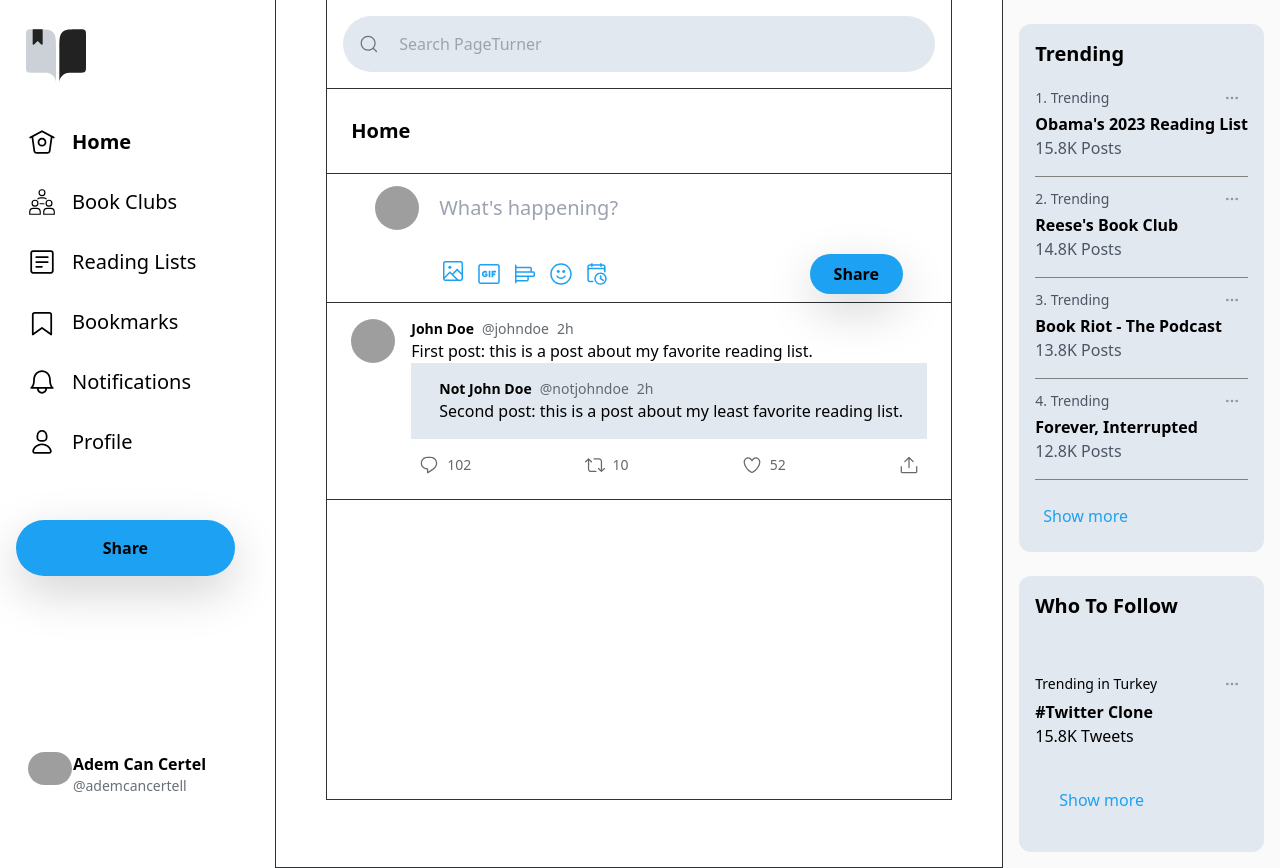
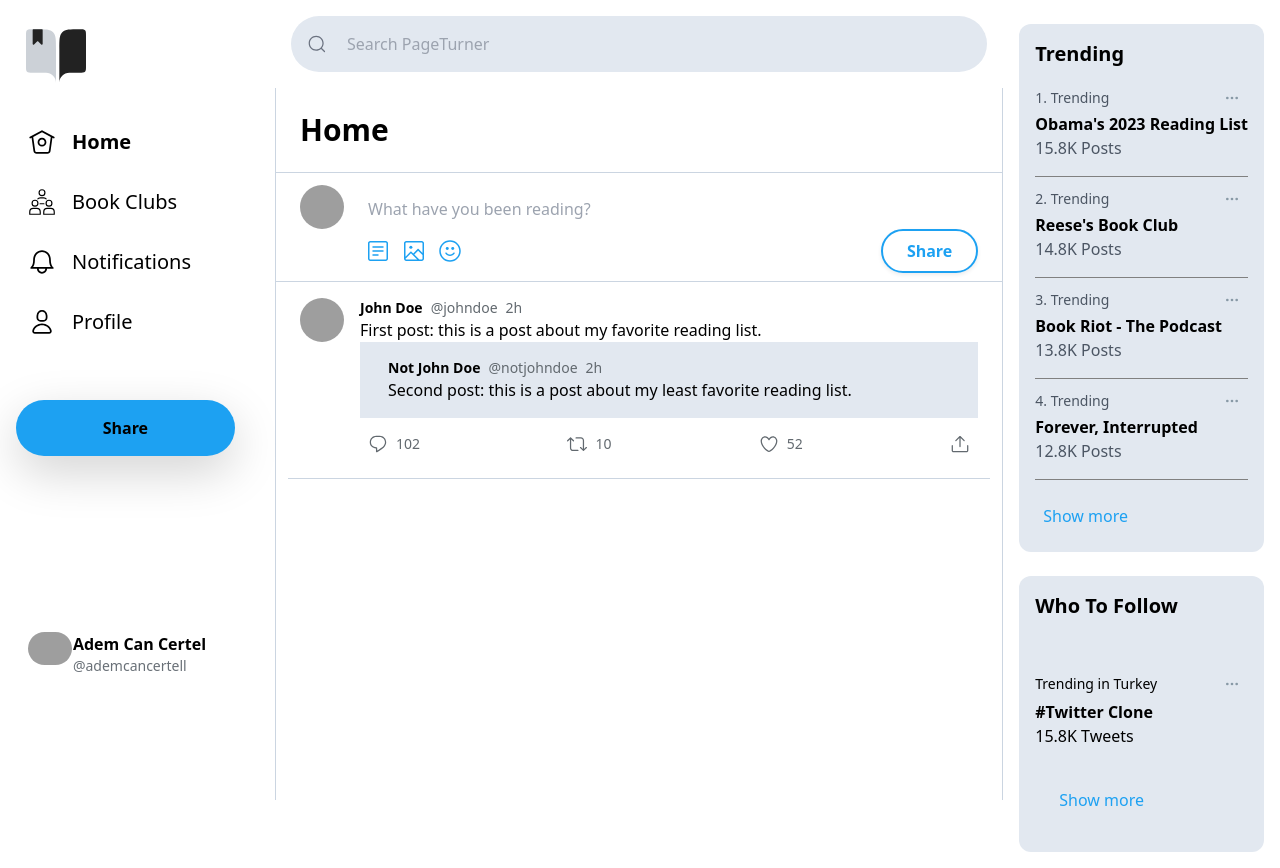
Before and after one commit to liam-prevelige/pageturner-frontend, a React (Create React App) app: page / in a window 1280 px wide. Built offline with nearby package versions, Linux system fonts and the light colour scheme; grey boxes are pictures that could not be loaded.

Commit message:
updated buttons, border colors, spacing for home page and profile

```diff
--- a/src/App.js
+++ b/src/App.js
@@ -31,9 +31,10 @@ const App = () => {
   //   window.location.reload();
   // };
   return (
-    <div className="min-h-screen mx-auto max-w-7xl flex">
+    <div className="bg-white">
+      <div className="min-h-screen mx-auto max-w-7xl flex bg-white">
         <SideBar/>
-      <main className="flex-1 flex flex-col border-r border-l border-b border-primary-container_border_color bg-white">
+        <main className="flex-1 flex flex-col bg-white">
           <Router>
             <Routes>
               <Route exact path="/" element={<HomePage />} />
@@ -70,6 +71,7 @@ const App = () => {
         </Navbar>
       </Router > */}
       </div>
+    </div>
   );
 };
 
--- a/src/assets/Icons.js
+++ b/src/assets/Icons.js
@@ -114,8 +114,11 @@ export const Search = () => {
 
 export const ListIcon = () => {
   return (
-    <Svg className="h-7 w-7 text-black">
-      <g><path d="M19.75 22H4.25C3.01 22 2 20.99 2 19.75V4.25C2 3.01 3.01 2 4.25 2h15.5C20.99 2 22 3.01 22 4.25v15.5c0 1.24-1.01 2.25-2.25 2.25zM4.25 3.5c-.414 0-.75.337-.75.75v15.5c0 .413.336.75.75.75h15.5c.414 0 .75-.337.75-.75V4.25c0-.413-.336-.75-.75-.75H4.25z"></path><path d="M17 8.64H7c-.414 0-.75-.337-.75-.75s.336-.75.75-.75h10c.414 0 .75.335.75.75s-.336.75-.75.75zm0 4.11H7c-.414 0-.75-.336-.75-.75s.336-.75.75-.75h10c.414 0 .75.336.75.75s-.336.75-.75.75zm-5 4.11H7c-.414 0-.75-.335-.75-.75s.336-.75.75-.75h5c.414 0 .75.337.75.75s-.336.75-.75.75z"></path></g>
+    <Svg className="h-6 w-6 text-primary-button">
+      <g>
+        <path d="M19.75 22H4.25C3.01 22 2 20.99 2 19.75V4.25C2 3.01 3.01 2 4.25 2h15.5C20.99 2 22 3.01 22 4.25v15.5c0 1.24-1.01 2.25-2.25 2.25zM4.25 3.5c-.414 0-.75.337-.75.75v15.5c0 .413.336.75.75.75h15.5c.414 0 .75-.337.75-.75V4.25c0-.413-.336-.75-.75-.75H4.25z"></path>
+        <path d="M17 8.64H7c-.414 0-.75-.337-.75-.75s.336-.75.75-.75h10c.414 0 .75.335.75.75s-.336.75-.75.75zm0 4.11H7c-.414 0-.75-.336-.75-.75s.336-.75.75-.75h10c.414 0 .75.336.75.75s-.336.75-.75.75zm-5 4.11H7c-.414 0-.75-.335-.75-.75s.336-.75.75-.75h5c.414 0 .75.337.75.75s-.336.75-.75.75z"></path>
+      </g>
     </Svg>
   );
 };
--- a/src/components/BackNav/BackNav.js
+++ b/src/components/BackNav/BackNav.js
@@ -8,7 +8,7 @@ export const BackNav = () => {
   return (
     <>
       <div className="flex flex-row m-2">
-        <button className="ml-3 mr-5" onClick={() => navigate(-1)}><FaArrowLeft/></button>
+        <button className="flex items-center justify-center ml-3 mr-3 h-9 w-9 justify-center rounded-full transform transition-colors duration-2 hover:bg-slate-300 cursor-pointer" onClick={() => navigate(-1)}><FaArrowLeft/></button>
         <div className="flex flex-col">
           <span className="text-base text-black font-bold mr-3">Adem Can Certel</span>
           <span className="text-sm text-slate-700 mr-3">10 posts</span>
--- a/src/components/HomePage/index.jsx
+++ b/src/components/HomePage/index.jsx
@@ -6,8 +6,8 @@ import {ThreadView} from '../ThreadView/ThreadView';
 export const HomePage = () => {
   return (
     <>
-      <div className="min-h-screen mx-auto max-w-7xl flex">
-        <main className="flex-1 flex flex-col border-r border-l border-b border-primary-container_border_color">
+      <div className="min-h-screen max-w-7xl flex">
+        <main className="flex-1 flex flex-col">
           <>
             <div className="flex items-center space-x-5 p-3 m-3 rounded-full bg-slate-200 text-black focus-within:ring-2 focus-within:ring-primary-button focus:ring-1">
               <Search />
@@ -15,17 +15,18 @@ export const HomePage = () => {
                 <input className="focus:outline-none bg-transparent w-full" type="text" placeholder="Search PageTurner"/>
               </div>
             </div>
-            <div style={{borderTop: '1px solid'}}></div>
-            <header className="sticky-top flex justify-between items-center p-4 border-b border-primary-container_border_color bg-white">
-              <span className="font-bold text-xl text-black">Home</span>
-              <div className="flex items-center justify-center w-9 h-9 rounded-full transform transition-colors duration-2 hover:bg-gray-700 hover:bg-opacity-70 cursor-pointer">
+            <div className="h-full border-r border-l border-slate-300">
+              <header className="sticky-top flex justify-between items-center p-4 border-b border-slate-300 bg-white">
+                <span className="font-bold text-3xl text-black">Home</span>
+                <div className="flex items-center justify-center w-9 h-9 rounded-full transform transition-colors duration-2 hover:bg-gray-700 hover:bg-opacity-70 cursor-pointer">
+                </div>
+              </header>
+              <div className="flex space-x-4 px-4 py-2 border-b border-slate-300">
+                <img className="rounded-full h-11 w-11 mt-1" src="https://www.protocol.com/media-library/image.png?id=27946197&width=1200&height=600" />
+                <ShareBox />
               </div>
-            </header>
-            <div className="flex space-x-4 px-5 py-2 border-b border-primary-container_border_color">
-              <img className="rounded-full h-11 w-11 mt-1" src="https://www.protocol.com/media-library/image.png?id=27946197&width=1200&height=600" />
-              <ShareBox />
+              <ThreadView commentId={'a'}/>
             </div>
-            <ThreadView commentId={'a'}/>
           </>
         </main>
       </div>
--- a/src/components/ProfilePage/index.jsx
+++ b/src/components/ProfilePage/index.jsx
@@ -12,8 +12,8 @@ import {ProfileTabs} from './ProfileTabs';
 
 export const ProfilePage = () => {
   return (
-    <div className="min-h-screen mx-auto max-w-7xl flex">
-      <main className="flex flex-col border-r border-l border-b border-primary-container_border_color">
+    <div className="min-h-screen mx-auto max-w-7xl mt-1 flex">
+      <main className="flex flex-col">
         <>
           <div className="profile">
             <div className="profile-info">
--- a/src/components/ShareBox/ShareBox.js
+++ b/src/components/ShareBox/ShareBox.js
@@ -1,46 +1,31 @@
 import {React} from 'react';
-import {Media, Gif, Survey, Emoji, Plans} from '../../assets/Icons';
+import {ListIcon, Media, Emoji} from '../../assets/Icons';
 
 
 export const ShareBox = () => {
   return (
     <>
       <div className="flex flex-1 flex-col mt-2 text-black">
-        <textarea type="text" className="bg-white tweet-box w-full outline-none overflow-hidden flex-1 rounded-xl text-xl p-1 resize-none" placeholder="What's happening?"/>
+        <textarea type="text" rows="1" className="bg-white tweet-box w-full outline-none overflow-y-auto flex-1 rounded-xl text-m p-2 resize-none" placeholder="What have you been reading?"/>
         <div className="items-center flex justify-between">
           <div className="flex items-center justify-center">
-            <input data-v-16420b52="" type="file" id="imageInput" accept="image/*" className="hidden cursor-pointer"/>
-            <div className="flex items-center justify-center w-9 h-9 rounded-full transform transition-colors duration-2 hover:bg-primary-tweetbox_colors_hover cursor-pointer">
-              <a title="Media">
-                <label htmlFor="imageInput">
-                  <Media/>
-                </label>
+            <div className="flex items-center justify-center w-9 h-9 rounded-full transform transition-colors duration-2 hover:bg-slate-300 cursor-pointer">
+              <a title="list">
+                <ListIcon/>
               </a>
             </div>
-            <div className="flex items-center justify-center w-9 h-9 rounded-full transform transition-colors duration-2 hover:bg-primary-tweetbox_colors_hover cursor-pointer">
-              <a title="Gif">
-                <Gif/>
+            <div className="flex items-center justify-center w-9 h-9 rounded-full transform transition-colors duration-2 hover:bg-slate-300 cursor-pointer">
+              <a title="media">
+                <Media/>
               </a>
             </div>
-            <div className="flex items-center justify-center w-9 h-9 rounded-full transform transition-colors duration-2 hover:bg-primary-tweetbox_colors_hover cursor-pointer">
-              <a title="Survery">
-                <Survey/>
-              </a>
-            </div>
-            <div className="flex items-center justify-center w-9 h-9 rounded-full transform transition-colors duration-2 hover:bg-primary-tweetbox_colors_hover cursor-pointer">
+            <div className="flex items-center justify-center w-9 h-9 rounded-full transform transition-colors duration-2 hover:bg-slate-300 cursor-pointer">
               <a className="Emoji">
                 <Emoji/>
               </a>
             </div>
-            <div className="flex items-center justify-center w-9 h-9 rounded-full transform transition-colors duration-2 hover:bg-primary-tweetbox_colors_hover cursor-pointer">
-              <a className="Plan">
-                <Plans/>
-              </a>
-            </div>
           </div>
-          <div className="bg-primary-button text-black rounded-full shadow-lg justify-center py-2 px-4 transform transition-colors duration-500 hover:bg-primary-button_hover">
-            <button className="button-tweet font-bold">Share</button>
-          </div>
+          <button className="button-tweet font-bold wrap-text justify-center text-primary-button rounded-full shadow-sm justify-center py-2 px-4 border-2 border-primary-button transform transition-colors duration-200 hover:bg-primary-button hover:text-white">Share</button>
         </div>
       </div>
     </>
--- a/src/components/Sidebar/SideBar.js
+++ b/src/components/Sidebar/SideBar.js
@@ -1,5 +1,5 @@
 import React from 'react';
-import {BookIcon, HomeIcon, GroupIcon, BookMarksIcon, ListIcon, NotificationsIcon, ProfileIcon} from '../../assets/Icons';
+import {BookIcon, HomeIcon, GroupIcon, NotificationsIcon, ProfileIcon} from '../../assets/Icons';
 
 export const SideBar = () => {
   return (
@@ -21,18 +21,6 @@ export const SideBar = () => {
                 <div className="flex items-center hover:bg-primary-navi_hover hover:bg-opacity-70 rounded-full pl-3 pr-8 py-3 transform transition-colors duration-2">
                   <GroupIcon />
                   <li className="ml-4 sidebar-text font-regular">Book Clubs</li>
-                </div>
-              </a>
-              <a href="">
-                <div className="flex items-center hover:bg-primary-navi_hover hover:bg-opacity-70 rounded-full pl-3 pr-8 py-3 transform transition-colors duration-2">
-                  <ListIcon />
-                  <li className="ml-4 sidebar-text font-regular">Reading Lists</li>
-                </div>
-              </a>
-              <a href="">
-                <div className="flex items-center hover:bg-primary-navi_hover hover:bg-opacity-70 rounded-full pl-3 pr-8 py-3 transform transition-colors duration-2">
-                  <BookMarksIcon />
-                  <li className="ml-4 sidebar-text font-regular">Bookmarks</li>
                 </div>
               </a>
               <a href="">
--- a/src/components/ThreadView/ThreadView.js
+++ b/src/components/ThreadView/ThreadView.js
@@ -60,7 +60,7 @@ export const ThreadView = ({commentId}) => {
   return (
     <div>
       <Comment commentData={comments[commentId]} parentData={comments[comments[commentId].pid]}/>
-      <div style={{borderTop: '1px solid'}}></div>
+      <div className="border-b ml-3 mr-3 border-slate-300"></div>
     </div>
   );
 };
```
Lines whose indentation alone changed are shown as unchanged.
